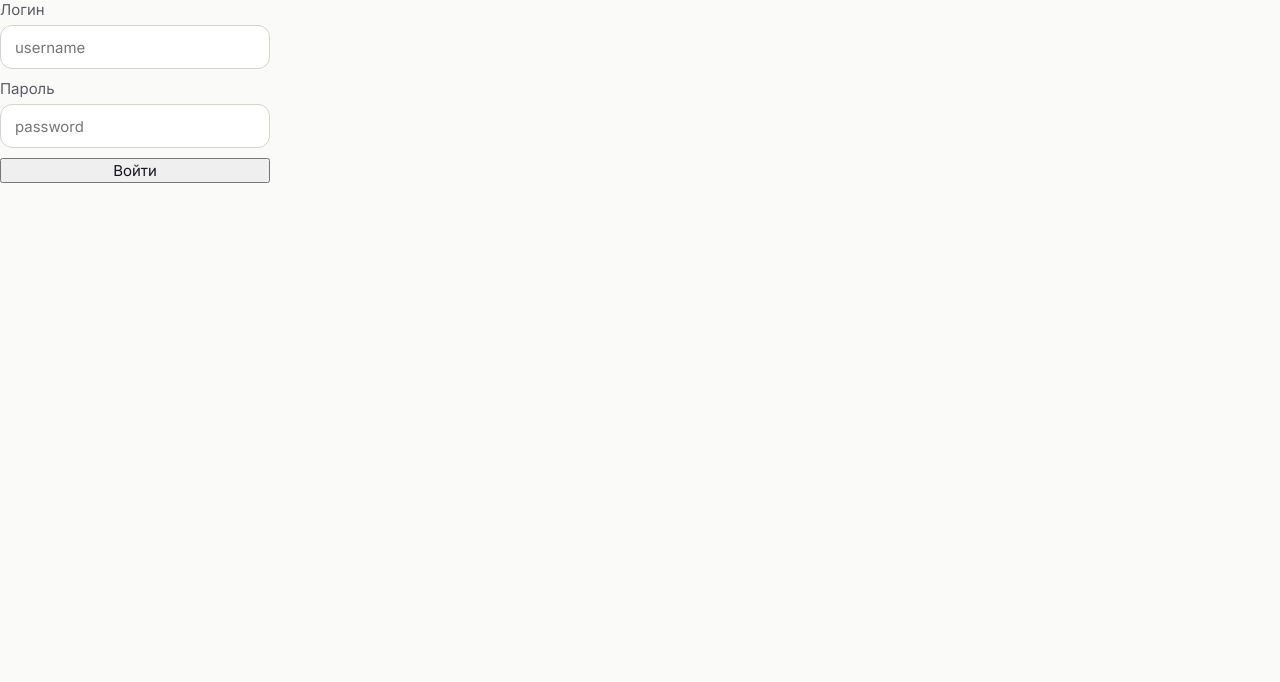
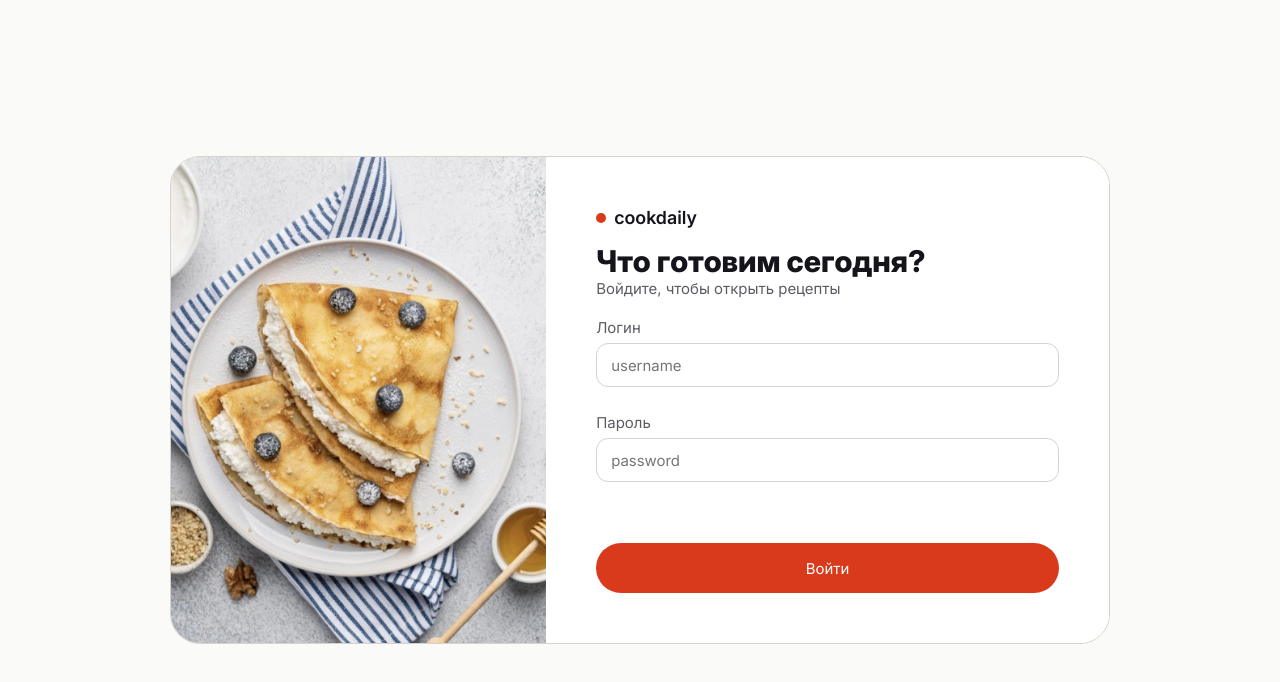
Before and after one commit to Shakhrii/CookDaily, a React app: page /login in a window 1280 px wide. Shown: the top 682 px of the page. Built offline with nearby package versions, Linux system fonts and the light colour scheme.

Commit message:
feat: add login page view

```diff
--- /dev/null
+++ b/src/components/Button/Button.module.css
@@ -0,0 +1,13 @@
+.button {
+  width: 100%;
+  height: 50px;
+  border-radius: 50px;
+  background-color: var(--color-accent);
+  color: var(--color-surface);
+  border: none;
+}
+
+.button:hover,
+.button:disabled {
+  background-color: var(--color-accent-hover);
+}
--- /dev/null
+++ b/src/components/Button/Button.tsx
@@ -0,0 +1,13 @@
+import { ReactNode } from 'react';
+import cls from './Button.module.css';
+
+type ButtonProps = {
+  children: ReactNode;
+  type?: 'submit' | 'reset' | 'button';
+  disabled?: boolean;
+  handler?: () => void;
+}
+
+export default function Button({ children, type, disabled, handler }: ButtonProps) {
+  return <button className={cls.button} type={type} disabled={disabled} onClick={handler}>{children}</button>
+}
--- /dev/null
+++ b/src/components/Button/index.tsx
@@ -0,0 +1 @@
+export { default as Button } from './Button';
--- a/src/components/LoginForm/LoginForm.module.css
+++ b/src/components/LoginForm/LoginForm.module.css
@@ -1,7 +1,7 @@
 .form {
+  width: 100%;
   display: flex;
   flex-direction: column;
-  gap: 10px;
 }
 
 .field {
@@ -37,6 +37,12 @@
 }
 
 .error {
+  height: 20px;;
   font-size: 14px;
   color: var(--color-error);
 }
+
+.errorLogin {
+  margin-bottom: 15px;
+  font-weight: 600;
+}
--- a/src/components/LoginForm/LoginForm.tsx
+++ b/src/components/LoginForm/LoginForm.tsx
@@ -2,16 +2,21 @@ import { useLoginMutation } from "@/api/authApi";
 import { useAppDispatch } from "@/store/hooks";
 import { setCredentials } from "@/store/slices/authSlice";
 import { FormSchema } from "@/schema/schema";
-import type { SubmitEvent } from "react";
 import z from "zod";
 import { SubmitHandler, useForm } from "react-hook-form";
 import cls from "./LoginForm.module.css";
 import { zodResolver } from "@hookform/resolvers/zod";
+import { Button } from "../Button";
+import { getErrorMessage } from "@/utils/getErrorMessage";
 
 type FormSchema = z.infer<typeof FormSchema>;
 
 export default function LoginForm() {
   const [login, { isLoading, error }] = useLoginMutation();
+  const errorMessage = getErrorMessage(error, {
+    400: "Неверный логин или пароль",
+  });
+
   const dispatch = useAppDispatch();
 
   const {
@@ -22,9 +27,7 @@ export default function LoginForm() {
     formState: { isDirty, isSubmitting, errors },
   } = useForm<FormSchema>({ resolver: zodResolver(FormSchema) });
 
-  const onSubmit: SubmitHandler<FormSchema> =
-    (data) => async (e: SubmitEvent<HTMLFormElement>) => {
-      e.preventDefault();
+  const onSubmit: SubmitHandler<FormSchema> = async (data) => {
     try {
       const result = await login(data).unwrap();
       dispatch(setCredentials(result));
@@ -44,13 +47,12 @@ export default function LoginForm() {
           name="username"
           type="text"
           placeholder="username"
-          aria-invalid={errors.username ? 'true' : 'false'}
+          aria-invalid={errors.username ? "true" : "false"}
         />
-        {errors.username && (
+
         <span role="alert" className={cls.error}>
           {errors.username?.message}
         </span>
-        )}
       </div>
       <div className={cls.field}>
         <label className={cls.label} htmlFor="password">
@@ -63,18 +65,20 @@ export default function LoginForm() {
           name="password"
           type="password"
           placeholder="password"
-          aria-invalid={errors.password ? 'true' : 'false'}
+          aria-invalid={errors.password ? "true" : "false"}
         />
-        {errors.password && (
+
         <span role="alert" className={cls.error}>
           {errors.password?.message}
         </span>
-        )}
       </div>
-      <button type="submit" disabled={!isDirty || isSubmitting || isLoading}>
+      <span role="alert" className={`${cls.error} ${cls.errorLogin}`}>
+        {errorMessage}
+      </span>
+
+      <Button type="submit" disabled={!isDirty || isSubmitting || isLoading}>
         Войти
-      </button>
-      {error && <div>Ошибка</div>}
+      </Button>
     </form>
   );
 }
--- a/src/pages/LoginPage/LoginPage.module.css
+++ b/src/pages/LoginPage/LoginPage.module.css
@@ -1,3 +1,60 @@
 .wrapper {
+  width: 100%;
+  min-height: 100vh;
   display: flex;
+  align-items: center;
+  justify-content: center;
 }
+
+.section {
+  width: 100%;
+  max-width: 940px;
+  display: flex;
+  border-radius: 30px;
+  overflow: hidden;
+  border: 0.5px solid var(--color-border);
+}
+
+.loginImage {
+  flex: 0 0 40%;
+  background-image: url('@/assets/images/login.jpg');
+  background-size: cover;
+  background-position: center;
+}
+
+.form {
+  flex: 0 0 60%;
+  display: flex;
+  flex-direction: column;
+  background-color: var(--color-surface);
+  padding: 50px;
+}
+
+.logo {
+  font-size: 18px;
+  font-weight: 600;
+  text-transform: lowercase;
+  display: flex;
+  align-items: center;
+  gap: 8px;
+  margin-bottom: 15px;
+}
+
+.logo::before {
+  content: "";
+  width: 10px;
+  height: 10px;
+  border-radius: 50%;
+  background: var(--color-accent);
+  flex-shrink: 0;
+}
+
+.title {
+  font-size: 30px;
+  font-weight: 800;
+}
+
+.subtitle {
+  margin-bottom: 20px;
+  color: var(--color-text-grey);
+}
--- a/src/pages/LoginPage/LoginPage.tsx
+++ b/src/pages/LoginPage/LoginPage.tsx
@@ -4,6 +4,14 @@ import cls from './LoginPage.module.css';
 export default function LoginPage() {
   return (
   <div className={cls.wrapper}>
-    <LoginForm />
+    <div className={cls.section}>
+      <div className={cls.loginImage} />
+      <div className={cls.form}>
+        <div className={cls.logo}>CookDaily</div>
+        <h1 className={cls.title}>Что готовим сегодня?</h1>
+        <div className={cls.subtitle}>Войдите, чтобы открыть рецепты</div>
+        <LoginForm />
+      </div>
+    </div>
   </div>
 )}
--- a/src/styles/global.css
+++ b/src/styles/global.css
@@ -8,8 +8,10 @@
 
 :root {
   --color-accent: #D93A1B;
+  --color-accent-hover: #eb5739;
   --color-ink: #14141A;
   --color-muted: #5B5B63;
+  --color-text-grey: #5B5B63;
   --color-line: #E8E8E3;
   --color-border: #D4D4CC;
   --color-error: #B3261E;
--- /dev/null
+++ b/src/utils/getErrorMessage.ts
@@ -0,0 +1,36 @@
+import { SerializedError } from "@reduxjs/toolkit";
+import { FetchBaseQueryError } from "@reduxjs/toolkit/query";
+
+type QueryError = FetchBaseQueryError | SerializedError | undefined;
+const DEFAULT_MESSAGE = 'Что-то пошло не так. Попробуйте ещё раз';
+
+function hasMessage(data: unknown): data is { message: string } {
+  return (
+    typeof data === 'object' &&
+    data !== null &&
+    'message' in data &&
+    typeof (data as { message: unknown }).message === 'string'
+  );
+}
+
+
+export function getErrorMessage(error: QueryError, statusMessages: Record<number, string> = {},): string {
+  if (!error) return '';
+  if ('status' in error) {
+    if (error.status === 'FETCH_ERROR') {
+      return 'Не удалось подключиться. Проверьте интернет и попробуйте снова';
+    }
+    if (error.status === 'TIMEOUT_ERROR') {
+      return 'Сервер не отвечает. Попробуйте позже';
+    }
+    if (typeof error.status === 'number') {
+      if (statusMessages[error.status]) return statusMessages[error.status];
+      if (error.status >= 500) return 'Ошибка сервера. Попробуйте позже';
+    }
+
+    if (hasMessage(error.data)) return error.data.message;
+    return DEFAULT_MESSAGE;
+  }
+
+  return error.message ?? DEFAULT_MESSAGE;
+}
```
Also changed, not shown: src/assets/images/login.jpg (added). Lines whose indentation alone changed are shown as unchanged.
